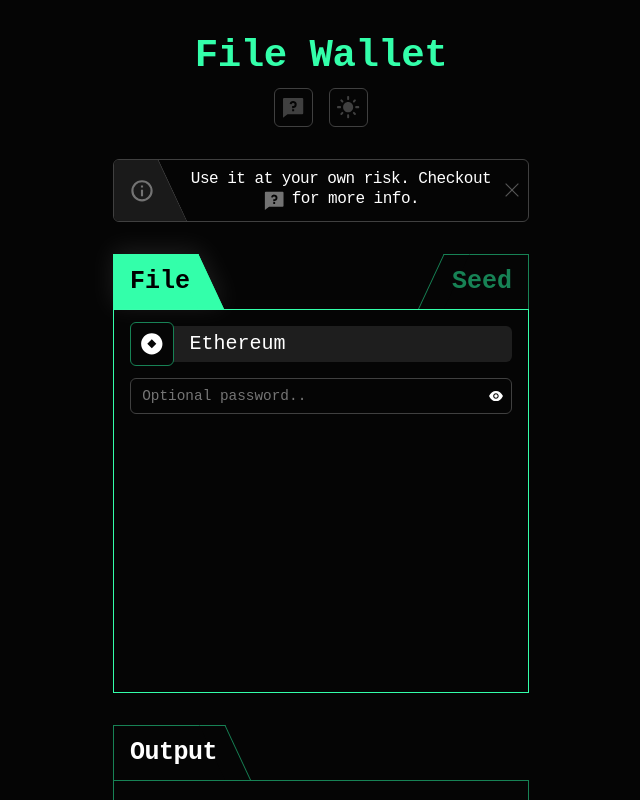
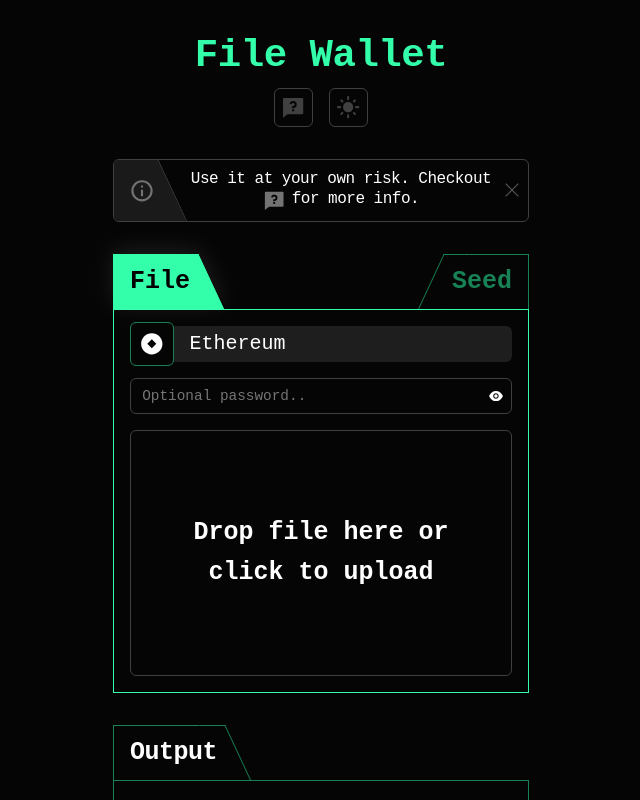
Before and after one commit to AmphibianDev/file-wallet, a React (Vite) app: page / in a window 1280 px wide. Shown: the top 800 px of the page, without its empty margins (319-959 px from the left). Built offline with nearby package versions, Linux system fonts and the light colour scheme.

Commit message:
add DropZone

```diff
--- a/package.json
+++ b/package.json
@@ -14,6 +14,7 @@
     "classnames": "^2.3.2",
     "react": "^18.2.0",
     "react-dom": "^18.2.0",
+    "react-dropzone": "^14.2.3",
     "react-icons": "^4.10.1",
     "react-router-dom": "^6.14.1",
     "zustand": "^4.3.9"
--- /dev/null
+++ b/src/components/DropZone.module.css
@@ -0,0 +1,57 @@
+.container {
+  display: grid;
+  place-items: center;
+
+  text-align: center;
+  font-weight: bold;
+  font-size: var(--a500);
+  user-select: none;
+
+  height: 100%;
+  padding: 1rem;
+  overflow: hidden;
+
+  border: 1px solid var(--color-border);
+  border-radius: 6px;
+
+  cursor: pointer;
+  &:hover {
+    border-color: var(--color-primary-bright);
+  }
+
+  &.accept {
+    background-color: green;
+  }
+
+  &.reject {
+    background-color: red;
+  }
+}
+
+.thumb {
+  width: 100%;
+  height: 100%;
+  border-radius: 6px;
+  overflow: hidden;
+
+  background-color: var(--color-transparent-medium);
+  background-size: cover;
+  background-position: center;
+  opacity: 70%;
+
+  position: relative;
+  &:after {
+    content: attr(data-label);
+    position: absolute;
+    bottom: 0;
+    left: 0;
+
+    width: 100%;
+    padding: 0.3rem 0;
+    background-color: rgba(0, 0, 0, 0.6);
+
+    color: white;
+    font-size: var(--a200);
+    text-align: center;
+  }
+}
--- /dev/null
+++ b/src/components/DropZone.tsx
@@ -0,0 +1,59 @@
+import { useState, useCallback } from 'react';
+import { useDropzone } from 'react-dropzone';
+import classNames from 'classnames';
+
+import DropZoneCSS from './DropZone.module.css';
+
+const DropZone = () => {
+  const [file, setFile] = useState<{ url: string; name: string } | null>(null);
+
+  const onDrop = useCallback(<T extends File>(files: T[]) => {
+    const [file] = files;
+    if (!file) return;
+
+    const reader = new FileReader();
+    reader.onabort = () => console.log('file reading was aborted');
+    reader.onerror = () => console.log('file reading has failed');
+    reader.onload = () => {
+      const result = reader.result?.toString();
+      if (result) setFile({ name: file.name, url: result });
+    };
+    reader.readAsDataURL(file);
+  }, []);
+
+  const { getRootProps, getInputProps, isDragAccept, isDragReject } =
+    useDropzone({
+      onDrop,
+      multiple: false,
+      maxSize: 5e8,
+    });
+
+  const dropzoneClasses = classNames({
+    [DropZoneCSS.container || '']: true,
+    [DropZoneCSS.accept || '']: isDragAccept,
+    [DropZoneCSS.reject || '']: isDragReject,
+  });
+
+  return (
+    <button {...getRootProps()} className={dropzoneClasses}>
+      {file === null ? (
+        <span>
+          Drop&nbsp;file&nbsp;here&nbsp;or
+          <wbr />
+          click&nbsp;to&nbsp;upload
+        </span>
+      ) : (
+        <div
+          style={{
+            backgroundImage: `url(${file.url})`,
+          }}
+          data-label={file.name}
+          className={DropZoneCSS.thumb}
+        />
+      )}
+      <input {...getInputProps()} />
+    </button>
+  );
+};
+
+export default DropZone;
--- a/src/components/InputSection.module.css
+++ b/src/components/InputSection.module.css
@@ -110,6 +110,10 @@
   position: relative;
   z-index: 1;
 
+  & :last-child {
+    grid-area: bottom;
+  }
+
   @media (--breakpoint-sm) {
     grid-template-areas: 'top-left top-right' 'bottom bottom';
     grid-auto-columns: auto 1fr;
--- a/src/components/InputSection.tsx
+++ b/src/components/InputSection.tsx
@@ -3,6 +3,7 @@ import classNames from 'classnames';
 
 import InputField from './InputField';
 import CryptoBtn from './CryptoBtn';
+import DropZone from './DropZone';
 
 import InputSectionCSS from './InputSection.module.css';
 
@@ -33,6 +34,7 @@ const InputSection = ({ className }: { className?: string }) => {
         <Tab.Panel className={InputSectionCSS.container}>
           <CryptoBtn cryptoName="Ethereum" />
           <InputField type="password" placeholder="Optional password.." />
+          <DropZone />
         </Tab.Panel>
         <Tab.Panel className={InputSectionCSS.container}>Content 2</Tab.Panel>
       </Tab.Panels>
```
Also changed, not shown: 1 other file (tests, documents, lock files or other folders).
